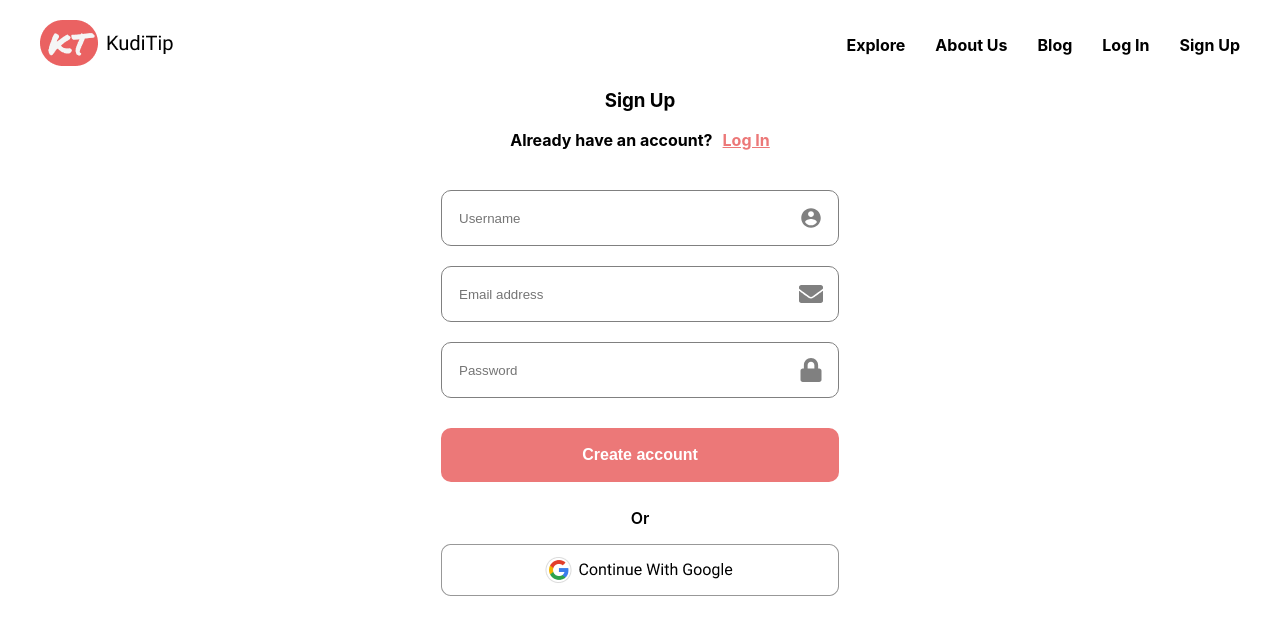
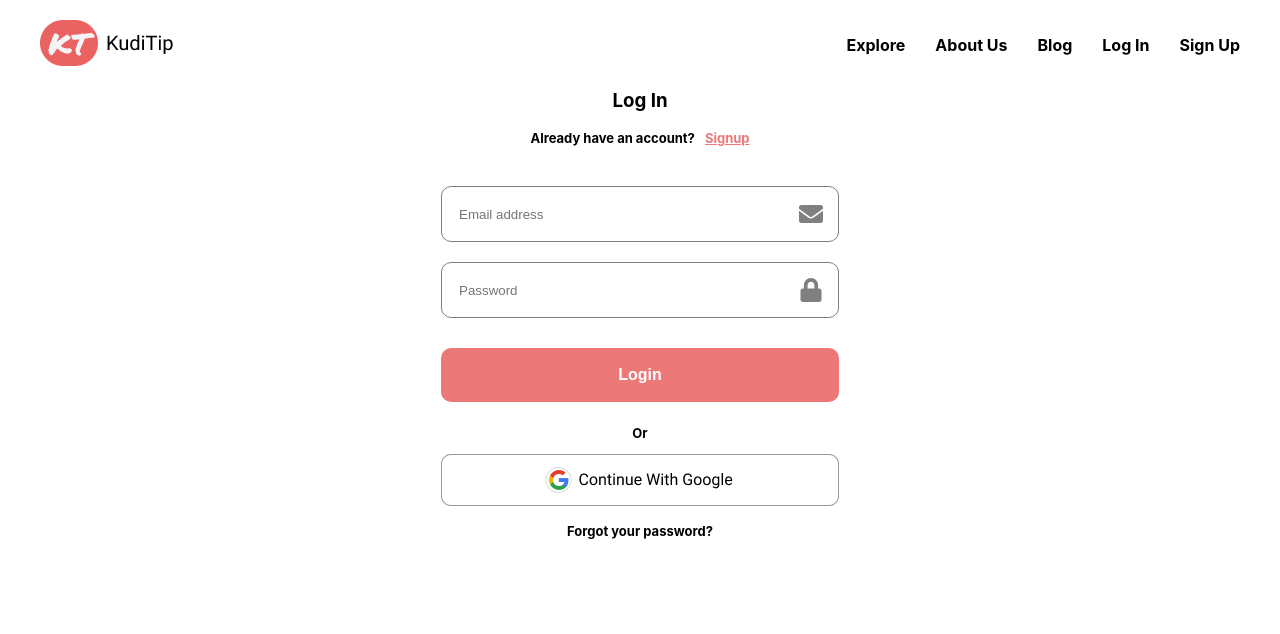
Before and after one commit to jaypee15/tipping_service, a React (Create React App) app in the folder kuditip_frontend/: page / in a window 1280 px wide. Shown: the top 634 px of the page. Built offline with nearby package versions, Linux system fonts and the light colour scheme.

Commit message:
Login Page Done

```diff
--- a/kuditip_frontend/src/App.js
+++ b/kuditip_frontend/src/App.js
@@ -1,13 +1,17 @@
 import './App.css';
 import { Routes, Route } from 'react-router-dom';
 import SignUp from './page_components/SignUp';
+import Login from './page_components/Login';
+import Header from './components/Header';
 
 
 function App() {
   return (
-    <div className="App">
+   <div className="App">
+    <Header/>
      <Routes>
-      <Route path='/' element={<SignUp />} />
+      <Route path='signup' element={<SignUp />} />
+      <Route path='/' element={<Login/>}/>
      </Routes>
     </div>
   );
--- /dev/null
+++ b/kuditip_frontend/src/components/GoogleCreate.js
@@ -0,0 +1,19 @@
+import React from 'react'
+import google from '../images/frame_20.png'
+
+const GoogleCreate = () => {
+  return (
+
+    <div className='google_create'>
+
+    <p>
+        Or
+    </p>
+
+    <img src={google} alt="google_acct" />
+
+   </div>
+  )
+}
+
+export default GoogleCreate
--- a/kuditip_frontend/src/page_components/Login.js
+++ b/kuditip_frontend/src/page_components/Login.js
@@ -1,9 +1,39 @@
 import React from 'react'
+import EmailInput from '../unit_components/EmailInput'
+import PasswordInput from '../unit_components/PasswordInput'
+import Button from '../unit_components/Button'
+import GoogleCreate from '../components/GoogleCreate'
+import { Link } from 'react-router-dom'
+import './SignUp.css';
+
+
 
 const Login = () => {
   return (
     <div>
+        <div className='form_section'>
 
+            <div className="form_heading">
+
+                <h3>Log In</h3>
+
+                <p>
+
+                Already have an account?
+
+                <Link>
+                Signup
+                </Link>
+                </p>
+            </div>
+
+            <EmailInput/>
+            <PasswordInput/>
+            <Button Login='Login'/>
+            <GoogleCreate/>
+            <p>Forgot your password?</p>
+
+        </div>
     </div>
   )
 }
--- a/kuditip_frontend/src/page_components/SignUp.css
+++ b/kuditip_frontend/src/page_components/SignUp.css
@@ -14,6 +14,12 @@
     width: 398px;
 }
 
+.form_section p{
+    font-weight: bold;
+    text-align: center;
+    font-size: 13px;
+}
+
 .google_create {
     text-align: center;
     font-weight: 600;
--- a/kuditip_frontend/src/page_components/SignUp.js
+++ b/kuditip_frontend/src/page_components/SignUp.js
@@ -1,12 +1,12 @@
 import './SignUp.css';
 import { Link } from "react-router-dom";
-import Header from "../components/Header";
 import UsernameInput from "../unit_components/UsernameInput";
 import EmailInput from "../unit_components/EmailInput";
 import PasswordInput from "../unit_components/PasswordInput";
 import Button from "../unit_components/Button";
-import google from '../images/frame_20.png'
+// import google from '../images/frame_20.png'
 import { useState } from 'react';
+import GoogleCreate from '../components/GoogleCreate';
 
 
 const SignUp = () => {
@@ -31,8 +31,6 @@ const SignUp = () => {
 
   return (
     <div>
-
-        <Header />
 
         <div className="form_section">
 
@@ -63,17 +61,10 @@ const SignUp = () => {
 
             </form>
 
-            <div className='google_create'>
-
-                <p>
-                    Or
-                </p>
-
-                <img src={google} alt="google_acct" />
-
-            </div>
 
         </div>
+
+       <GoogleCreate/>
 
     </div>
   )
--- a/kuditip_frontend/src/unit_components/Button.js
+++ b/kuditip_frontend/src/unit_components/Button.js
@@ -1,10 +1,12 @@
-const Button = ({signUpName}) => {
+const Button = ({signUpName, Login}) => {
+  const Name = signUpName ?? Login;
     return (
       <button
         type="submit"
       >
-        {signUpName}
+        {Name}
       </button>
+
     )
 }
  export default Button
```
